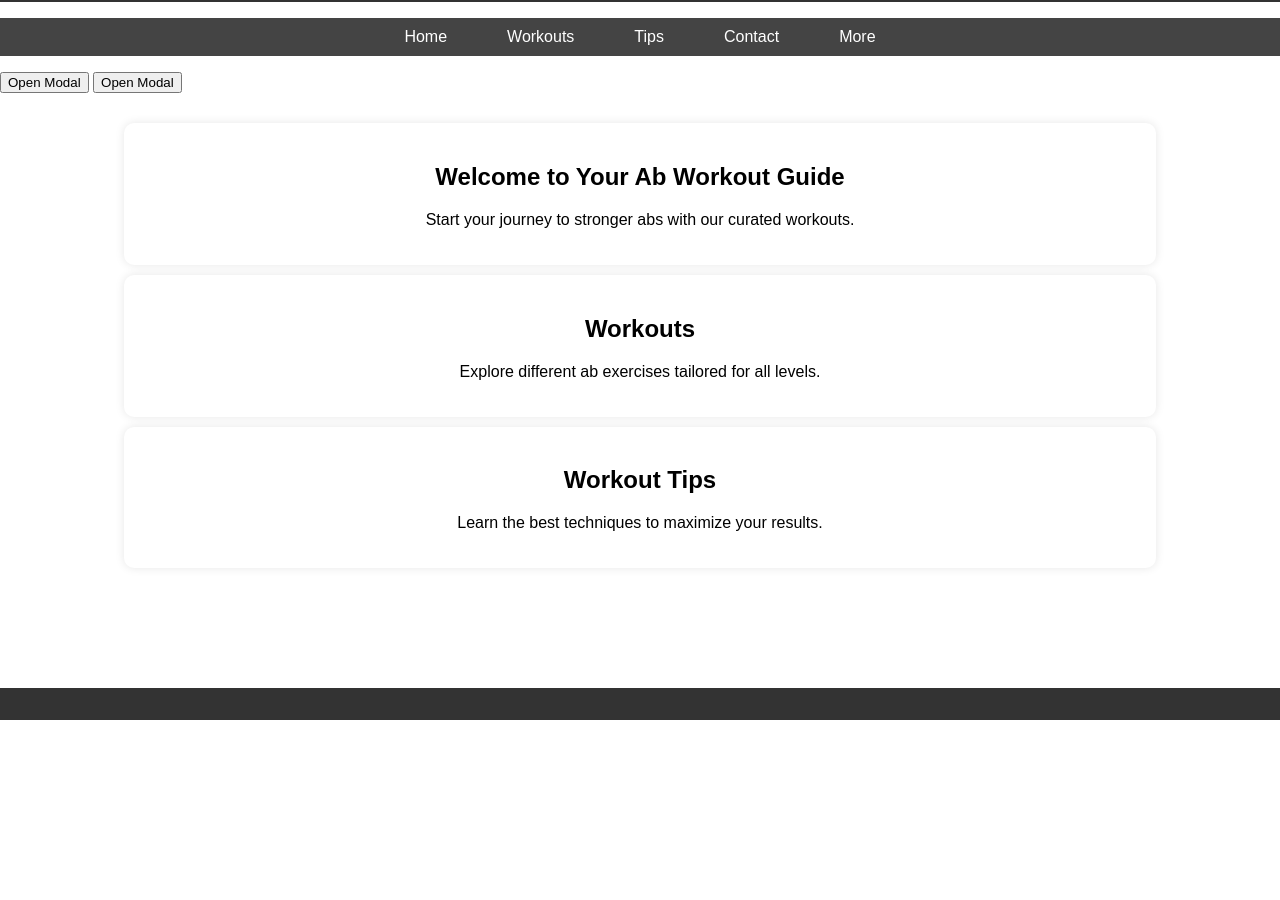
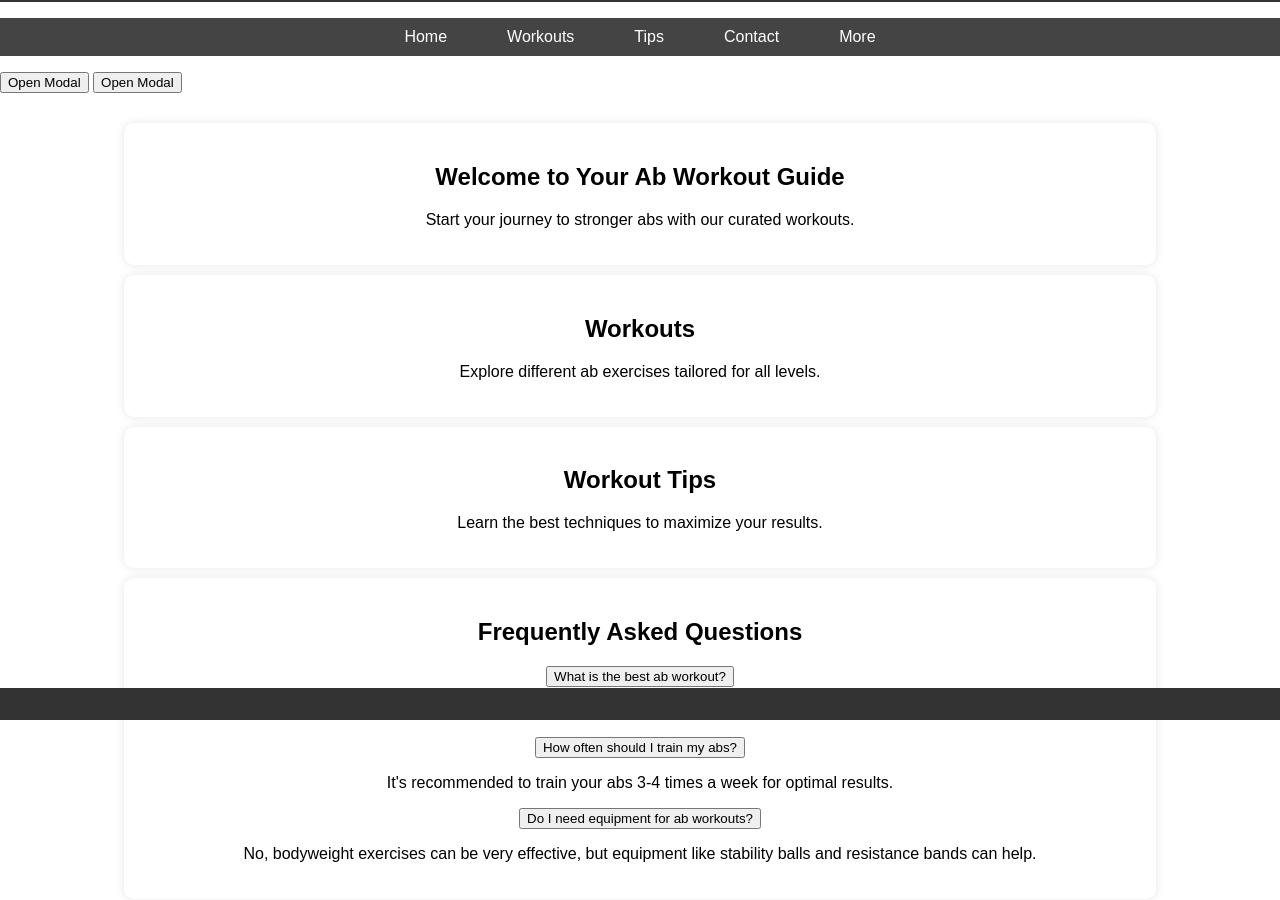
Before and after one commit to ayahkablawi/Project-1, a plain HTML site: page index.html in a window 1280 px wide. Shown: the part 80-980 px from the top of the page. Before the commit the page ends 800 px from the top, so only its background shows below. Drawn offline with Linux system fonts and the light colour scheme.

Commit message:
Update index.html

```diff
--- a/index.html
+++ b/index.html
@@ -51,6 +51,27 @@
             <h2>Workout Tips</h2>
             <p>Learn the best techniques to maximize your results.</p>
         </section>
+        <section id="faq">
+            <h2>Frequently Asked Questions</h2>
+            <div class="accordion-item">
+                <button class="accordion-header">What is the best ab workout?</button>
+                <div class="accordion-content">
+                    <p>The best ab workout varies per person, but planks, crunches, and leg raises are highly effective.</p>
+                </div>
+            </div>
+            <div class="accordion-item">
+                <button class="accordion-header">How often should I train my abs?</button>
+                <div class="accordion-content">
+                    <p>It's recommended to train your abs 3-4 times a week for optimal results.</p>
+                </div>
+            </div>
+            <div class="accordion-item">
+                <button class="accordion-header">Do I need equipment for ab workouts?</button>
+                <div class="accordion-content">
+                    <p>No, bodyweight exercises can be very effective, but equipment like stability balls and resistance bands can help.</p>
+                </div>
+            </div>
+        </section>
     </main>
     <footer>
     </footer>
```
